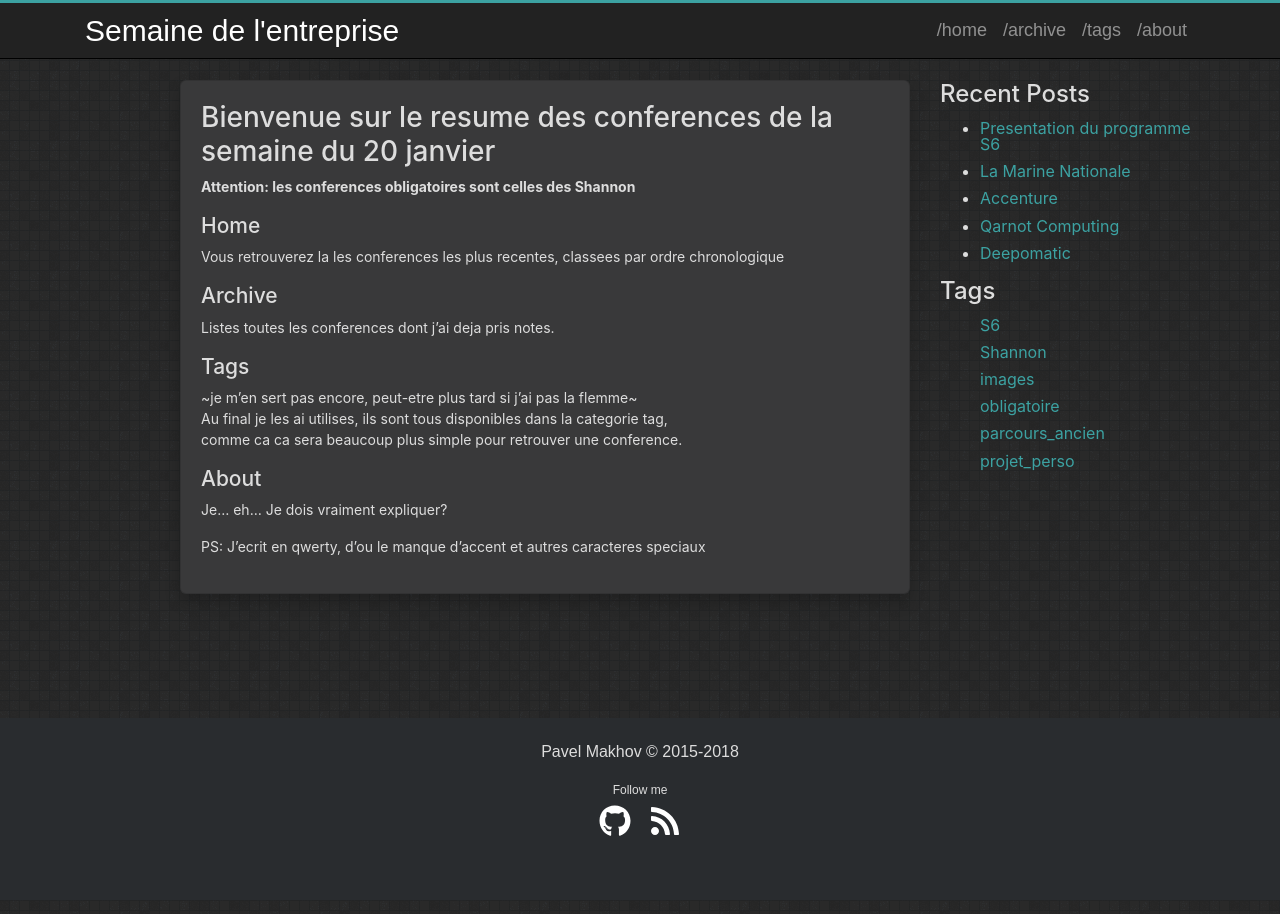
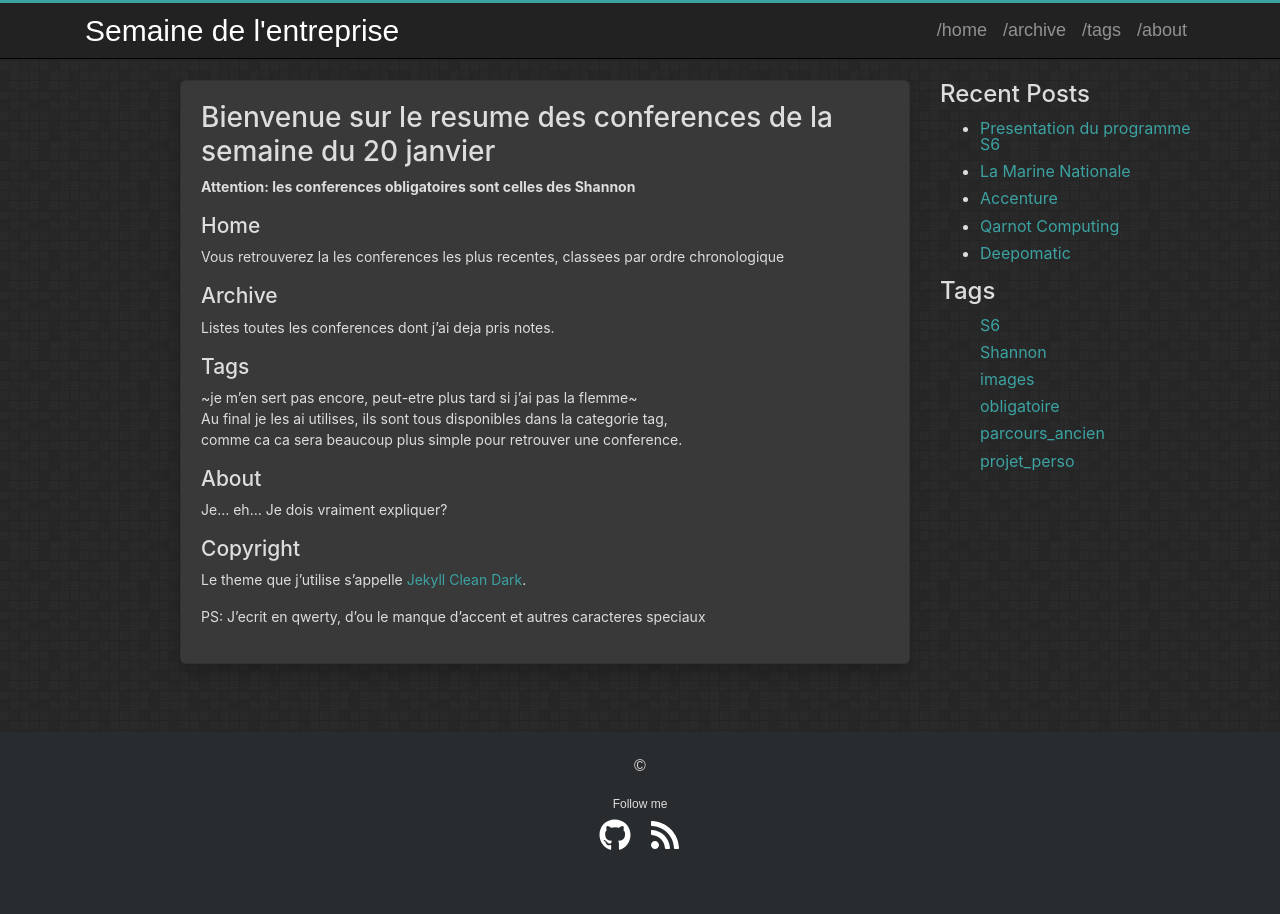
Before and after one commit to lemasyma/entreprise, a Jekyll site: the page built from about.md, in a window 1280 px wide. Built offline with Jekyll 4.4.1, drawn with Linux system fonts in a browser that asks for light colours.

Commit message:
[ABOUT] Updated about page

```diff
--- a/_config.yml
+++ b/_config.yml
@@ -9,9 +9,6 @@ url: https://lemasyma.github.io/entreprise/
 
 # For a project page here should be a project name. Otherwise (for user's/organization's page leave it empty)
 baseurl: 'entreprise/'
-
-author: Pavel Makhov
-copyright: 2015-2018
 
 share:
   facebook: true
--- a/about.md
+++ b/about.md
@@ -22,4 +22,7 @@ comme ca ca sera beaucoup plus simple pour retrouver une conference.
 ## About
 Je... eh... Je dois vraiment expliquer?
 
+## Copyright
+Le theme que j'utilise s'appelle [Jekyll Clean Dark](https://github.com/streetturtle/jekyll-clean-dark).
+
 PS: J'ecrit en qwerty, d'ou le manque d'accent et autres caracteres speciaux
```
